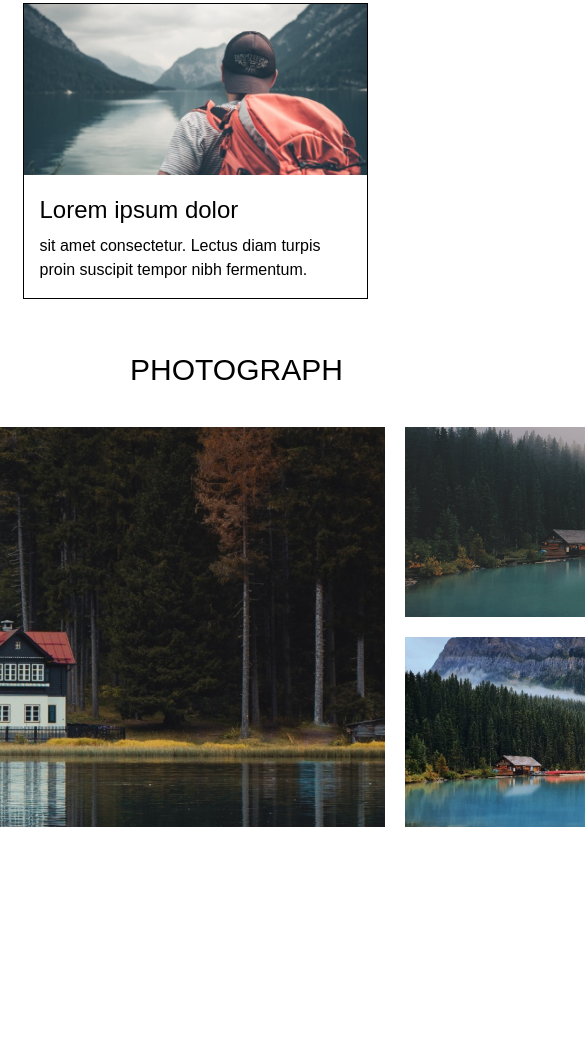
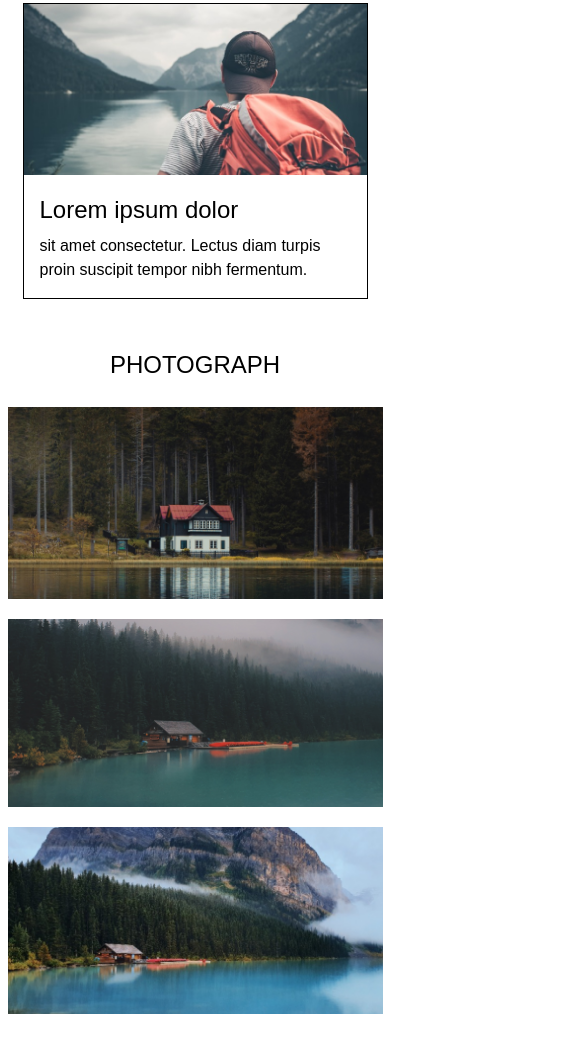
Before and after one commit to nuccaa99/homework9, a plain HTML site: page index.html in a window 390 px wide. Shown: the part 893-1946 px from the top of the page, 585 px wide, since content can reach past the window. Before the commit the page ends 1850 px from the top, so only its background shows below. Drawn offline with Linux system fonts and the light colour scheme; a web font is replaced by a local one.

Commit message:
added media to section 3

```diff
--- a/css/laptop.css
+++ b/css/laptop.css
@@ -24,6 +24,30 @@
         display: none;
     }
 
+    /* section3 */
+    .section_three {
+        padding-inline: 92px;
+    }
+
+    .images_container {
+        flex-direction: column;
+        align-items: center;
+        row-gap: 20px;
+    }
+
+    .images_wrapper {
+        flex-direction: row;
+        justify-content: space-between;
+        column-gap: 20px;
+    }
+
+    .section_three_img_one {
+        width: 840px;
+    }
+
+    .section_three_img {
+        width: 410px;
+    }
 }
 
 @media (max-width: 835px) {
@@ -52,4 +76,18 @@
     .card {
         width: 338px;
     }
+
+    /* section3 */
+    .section_three {
+        padding: 0 67px 80px 67px;
+    }
+
+
+    .section_three_img_one {
+        width: 700px;
+    }
+
+    .section_three_img {
+        width: 340px;
+    }
 }
--- a/css/tablet.css
+++ b/css/tablet.css
@@ -55,4 +55,30 @@
     .card {
         width: 345px;
     }
+
+    /* section3 */
+    .section_three {
+        padding-bottom: 48px;
+    }
+
+    .section_three_title {
+        text-align: center;
+        font-size: 24px;
+        line-height: 36px;
+        margin-bottom: 24px;
+    }
+
+
+    .section_three_img_one {
+        width: 375px;
+    }
+
+    .images_wrapper {
+        flex-direction: column;
+        row-gap: 20px;
+    }
+
+    .section_three_img {
+        width: 375px;
+    }
 }
--- a/index.html
+++ b/index.html
@@ -90,10 +90,10 @@
         <section class="section_three">
             <h2 class="section_three_title">PHOTOGRAPH</h2>
             <div class="images_container">
-                <img src="images/section3one.png" alt="section three first pic">
+                <img src="images/section3one.png" alt="section three first pic" class="section_three_img_one">
                 <div class="images_wrapper">
-                    <img src="images/section3two.png" alt="section three sec pic">
-                    <img src="images/section3three.png" alt="section three third pic">
+                    <img src="images/section3two.png" alt="section three sec pic" class="section_three_img">
+                    <img src="images/section3three.png" alt="section three third pic" class="section_three_img">
                 </div>
             </div>
         </section>
```
